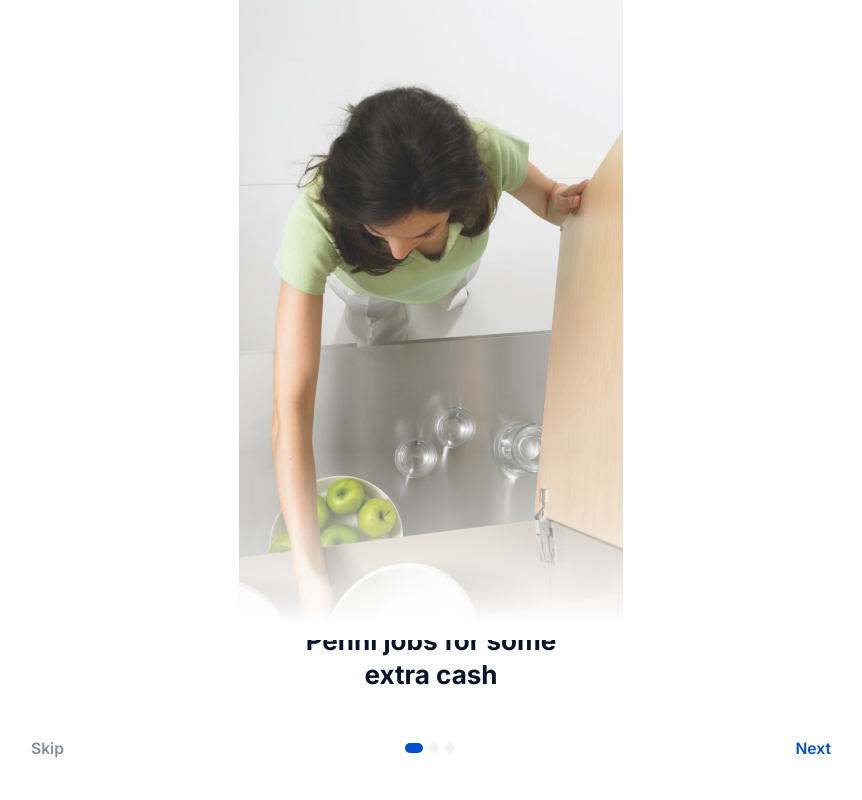
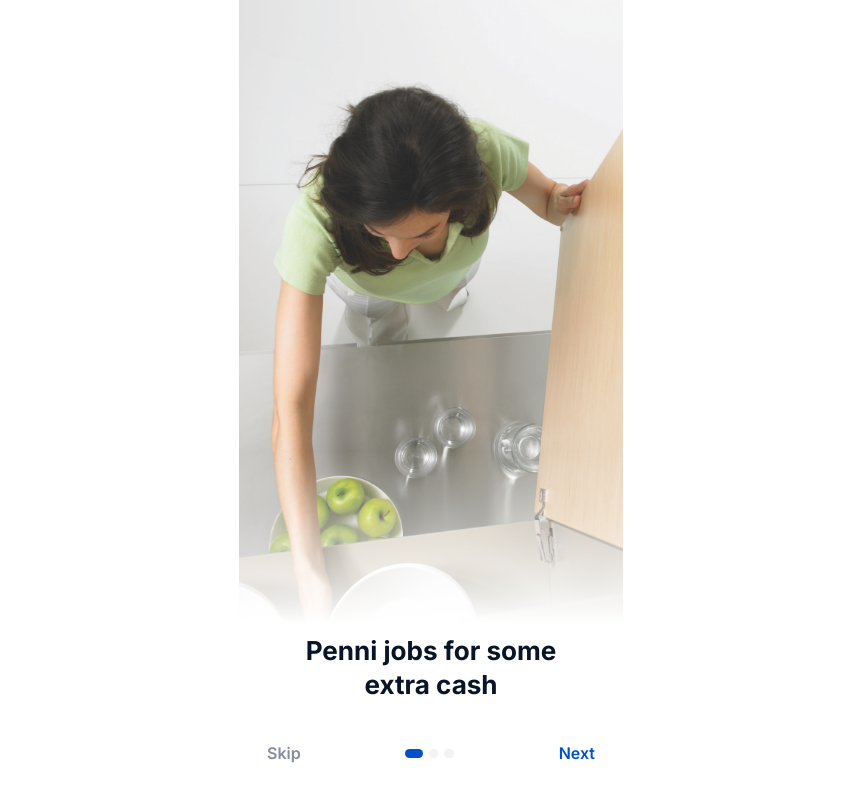
Before and after one commit to codersforcauses/penni, a Next.js app in the folder client/: page / in a window 1280 px wide. Shown: the whole page, without its empty margins (209-1071 px from the left). Built offline with nearby package versions, Linux system fonts and the light colour scheme; no server answers.

Commit message:
update styling
only works perfectly for 1440x780 and 375x812 (other sizes sometimes cause a 1 pixel line at the bottom of the picture to appear?)

```diff
--- a/client/src/components/OnBoarding/OnBoarding.tsx
+++ b/client/src/components/OnBoarding/OnBoarding.tsx
@@ -68,7 +68,7 @@ const OnBoarding: React.FC<OnBoardingProps> = ({
   };
 
   return showOnBoarding ? (
-    <div id="onboarding" className="flex min-h-screen flex-col">
+    <div id="onboarding" className="flex min-h-screen flex-col items-center">
       <Carousel setApi={setApi}>
         <CarouselContent>
           {slides.map((slide, index) => (
@@ -82,7 +82,7 @@ const OnBoarding: React.FC<OnBoardingProps> = ({
                     style={{ objectFit: "contain" }}
                   />
                 </div>
-                <p className="-mt-4 ml-1 max-w-[36vh] text-center text-[1.63rem] font-[620] leading-[2.1rem] text-penni-dark">
+                <p className=" -mt-[0.7vh] ml-1 max-w-[38vh] text-center text-[1.63rem] font-[620] leading-[2.1rem] text-penni-dark">
                   {slide.title}
                 </p>
               </div>
@@ -92,13 +92,13 @@ const OnBoarding: React.FC<OnBoardingProps> = ({
       </Carousel>
       <div
         id="onboarding-controls"
-        className="flex grow-[1] flex-col items-center justify-center bg-background h-full"
+        className="flex flex-col items-center justify-center bg-background h-full"
       >
-        <div className="mt-[1.56rem] flex w-[100%] items-center justify-between pb-[2.5vh] pl-[2.5vh] pr-[2.5vh]">
+        <div className="mt-[4vh] flex max-w-[50vh] w-screen items-center justify-between pl-[2.5vh] pr-[2.5vh]">
           <Button
             onClick={handleSkip}
             className={
-              "text-[0.98rem] font-[550] leading-[1.438rem] text-[#858D9C] hover:bg-background hover:text-penni-main"
+              "text-[1rem] font-[550] leading-[1.438rem] text-[#858D9C] hover:bg-background hover:text-penni-main"
             }
             variant="ghost" // Button variant
           >
@@ -119,7 +119,7 @@ const OnBoarding: React.FC<OnBoardingProps> = ({
           <Button
             onClick={handleNext}
             className={
-              "text-[0.98rem] font-[550] leading-[1.438rem] text-penni-main hover:bg-background hover:text-penni-dark"
+              "text-[1rem] font-[550] leading-[1.438rem] text-penni-main hover:bg-background hover:text-penni-dark"
             }
             variant="ghost"
           >
```
